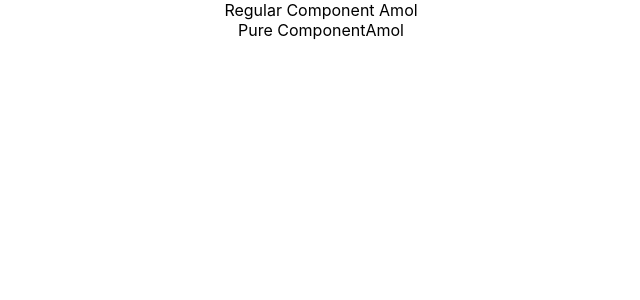
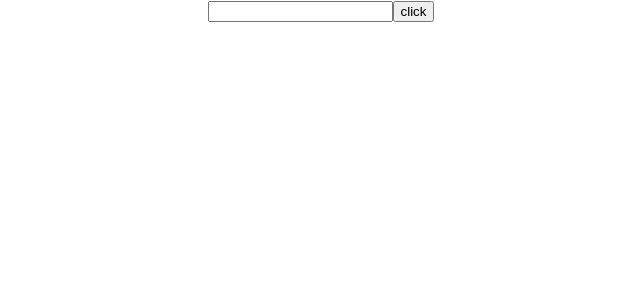
Before and after one commit to amol7878/my-react-app2, a React (Create React App) app: page / in a window 1280 px wide. Shown: the top 300 px of the page, without its empty margins (319-959 px from the left). Built offline with nearby package versions, Linux system fonts and the light colour scheme.

Commit message:
InputRef

```diff
--- a/src/App.js
+++ b/src/App.js
@@ -9,11 +9,19 @@ import NameList from './components/NameList';
 import Table from './components/Table';
 import Fragment from './components/Fragment';
 import ParentC from './components/ParentC';
+import FragmentR from './components/FragmentR';
+import TableR from './components/TableR';
+import RefDemo from './components/RefDemo';
+import FRInput from './components/FRInput';
 
 function App() {
   return (
     <div className="App">
-      <ParentC/>
+<FRInput/>
+{/* <RefDemo/> */}
+      {/* <ParentC/> */}
+      {/* <TableR/> */}
+      {/* <FragmentR /> */}
 {/* <Fragment/> */}
 {/* <Table/> */}
       {/* <NameList /> */}
--- /dev/null
+++ b/src/components/ColumnsR.js
@@ -0,0 +1,18 @@
+import React from "react";
+
+
+function ColumnsR() {
+    return (
+        <>
+            <td>
+                Amol
+            </td>
+            <td>
+                Mumbai
+            </td>
+
+        </>
+    )
+}
+
+export default ColumnsR
--- /dev/null
+++ b/src/components/FRInput.js
@@ -0,0 +1,27 @@
+import React, { Component } from "react";
+import Input from "./Input";
+
+class FRInput extends Component {
+    constructor(props) {
+        super()
+        this.componentRef = React.createRef()
+    }
+    clickHandler = () => {
+        // console.log(this.componentRef.current)
+        this.componentRef.current.focusInput()
+    }
+
+    render() {
+        return (<div>
+
+            <Input ref={this.componentRef}></Input>
+            <button onClick={this.clickHandler}>click</button>
+
+
+        </div>
+
+        )
+    }
+}
+
+export default FRInput
--- /dev/null
+++ b/src/components/FragmentR.js
@@ -0,0 +1,13 @@
+import React from "react";
+
+function FragmentR(){
+    return(
+
+        <React.Fragment>
+            <h1>Hello</h1>
+            <p>Para</p>
+        </React.Fragment>
+    )
+}
+
+export default FragmentR
--- /dev/null
+++ b/src/components/Input.js
@@ -0,0 +1,20 @@
+import React, { Component } from "react";
+
+class Input extends Component {
+    constructor(props) {
+        super()
+        this.inputRef = React.createRef()
+    }
+    focusInput() {
+        this.inputRef.current.focus()
+    }
+    render() {
+        return (
+            <input type="text" ref={this.inputRef}></input>
+        )
+    }
+
+
+}
+
+export default Input
--- /dev/null
+++ b/src/components/MemoComp.js
@@ -0,0 +1,12 @@
+import React from "react";
+
+function MemoComp({name}){
+    console.log("Rendering Thr Memo Component")
+    return(
+        <div>
+            {name}
+        </div>
+    )
+}
+
+export default React.memo(MemoComp)
--- a/src/components/ParentC.js
+++ b/src/components/ParentC.js
@@ -1,6 +1,7 @@
 import React, { Component } from 'react'
 import RegComp from './RegComp'
 import PureC from './PureC'
+import MemoComp from './MemoComp'
 
 class ParentC extends Component {
     constructor(props) {
@@ -22,8 +23,9 @@ class ParentC extends Component {
     console.log("Parent Component Render=====")
     return (
       <div>
-        <RegComp name={this.state.name}/>
-        <PureC name={this.state.name}/>
+        <MemoComp name={this.state.name}/>
+        {/* <RegComp name={this.state.name}/>
+        <PureC name={this.state.name}/> */}
       </div>
     )
   }
--- /dev/null
+++ b/src/components/RefDemo.js
@@ -0,0 +1,24 @@
+import React, { Component } from "react";
+
+class RefDemo extends Component {
+    constructor() {
+        super()
+        this.inputref = React.createRef()
+    }
+    clickHandler=()=>{
+        alert(this.inputref.current.value)
+    }
+    componentDidMount(){
+        this.inputref.current.focus()
+    }
+    render() {
+        return (
+            <>
+            <input type="text" ref={this.inputref}></input>
+            <button onClick={this.clickHandler}>Click</button>
+            </>
+        )
+    }
+}
+
+export default RefDemo
--- /dev/null
+++ b/src/components/TableR.js
@@ -0,0 +1,27 @@
+import React from "react";
+import ColumnsR from './ColumnsR'
+
+function TableR(){
+    return(
+
+        <table>
+            <thead>
+                <tr>
+                    <th>
+                        Name
+                    </th>
+                    <th>
+                        City
+                    </th>
+                </tr>
+            </thead>
+            <tbody>
+                <tr>
+                    <ColumnsR/>
+                </tr>
+            </tbody>
+        </table>
+    )
+}
+
+export default TableR
```
